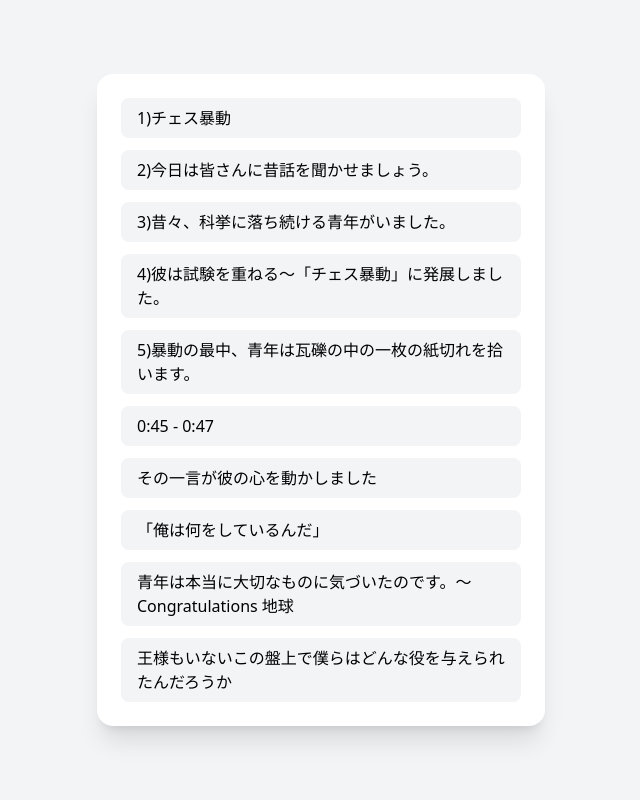
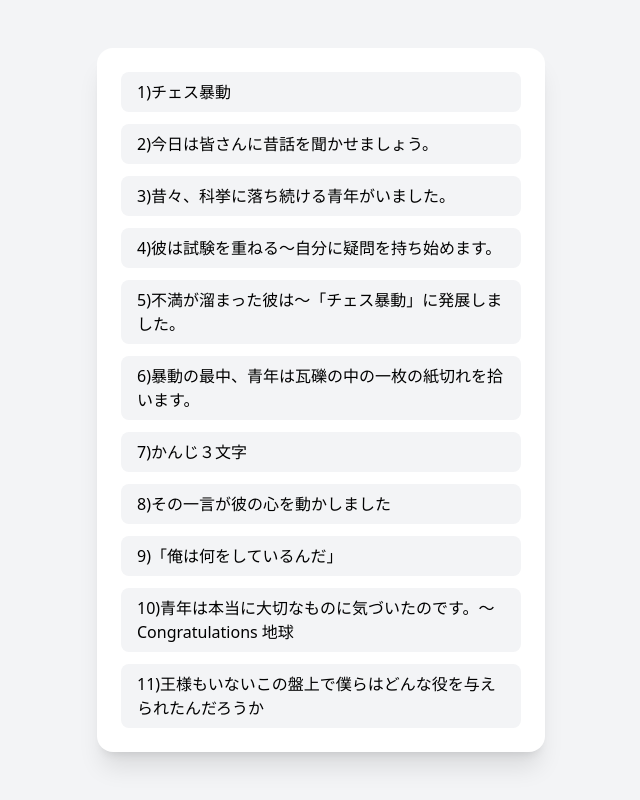
Before and after one commit to 0Myu0001/chessboard, a React (Vite) app: page / in a window 1280 px wide. Shown: the whole page, without its empty margins (319-959 px from the left). Built offline with nearby package versions, Linux system fonts and the light colour scheme.

Commit message:
fix/label2

```diff
--- a/src/components/AudioClipPlayer.jsx
+++ b/src/components/AudioClipPlayer.jsx
@@ -5,13 +5,14 @@ export default function AudioClipPlayer() {
     { label: "1)チェス暴動", file: "segments/segment1.m4a" },
     { label: "2)今日は皆さんに昔話を聞かせましょう。", file: "segments/segment2.m4a" },
     { label: "3)昔々、科挙に落ち続ける青年がいました。", file: "segments/segment3.m4a" },
-    { label: "4)彼は試験を重ねる〜「チェス暴動」に発展しました。", file: "segments/segment4.m4a" },
-    { label: "5)暴動の最中、青年は瓦礫の中の一枚の紙切れを拾います。", file: "segments/segment5.m4a" },
-    { label: "0:45 - 0:47", file: "segments/segment6.m4a" },
-    { label: "その一言が彼の心を動かしました", file: "segments/segment7.m4a" },
-    { label: "「俺は何をしているんだ」", file: "segments/segment8.m4a" },
-    { label: "青年は本当に大切なものに気づいたのです。〜 Congratulations 地球", file: "segments/segment9.m4a" },
-    { label: "王様もいないこの盤上で僕らはどんな役を与えられたんだろうか", file: "segments/segment10.m4a" },
+    { label: "4)彼は試験を重ねる〜自分に疑問を持ち始めます。", file: "segments/segment4.m4a" },
+    { label: "5)不満が溜まった彼は〜「チェス暴動」に発展しました。", file: "segments/segment4.m4a" },
+    { label: "6)暴動の最中、青年は瓦礫の中の一枚の紙切れを拾います。", file: "segments/segment5.m4a" },
+    { label: "7)かんじ３文字", file: "segments/segment6.m4a" },
+    { label: "8)その一言が彼の心を動かしました", file: "segments/segment7.m4a" },
+    { label: "9)「俺は何をしているんだ」", file: "segments/segment8.m4a" },
+    { label: "10)青年は本当に大切なものに気づいたのです。〜 Congratulations 地球", file: "segments/segment9.m4a" },
+    { label: "11)王様もいないこの盤上で僕らはどんな役を与えられたんだろうか", file: "segments/segment10.m4a" },
   ];
   const play = (file) => {
     if (!audioRef.current) return;
```
